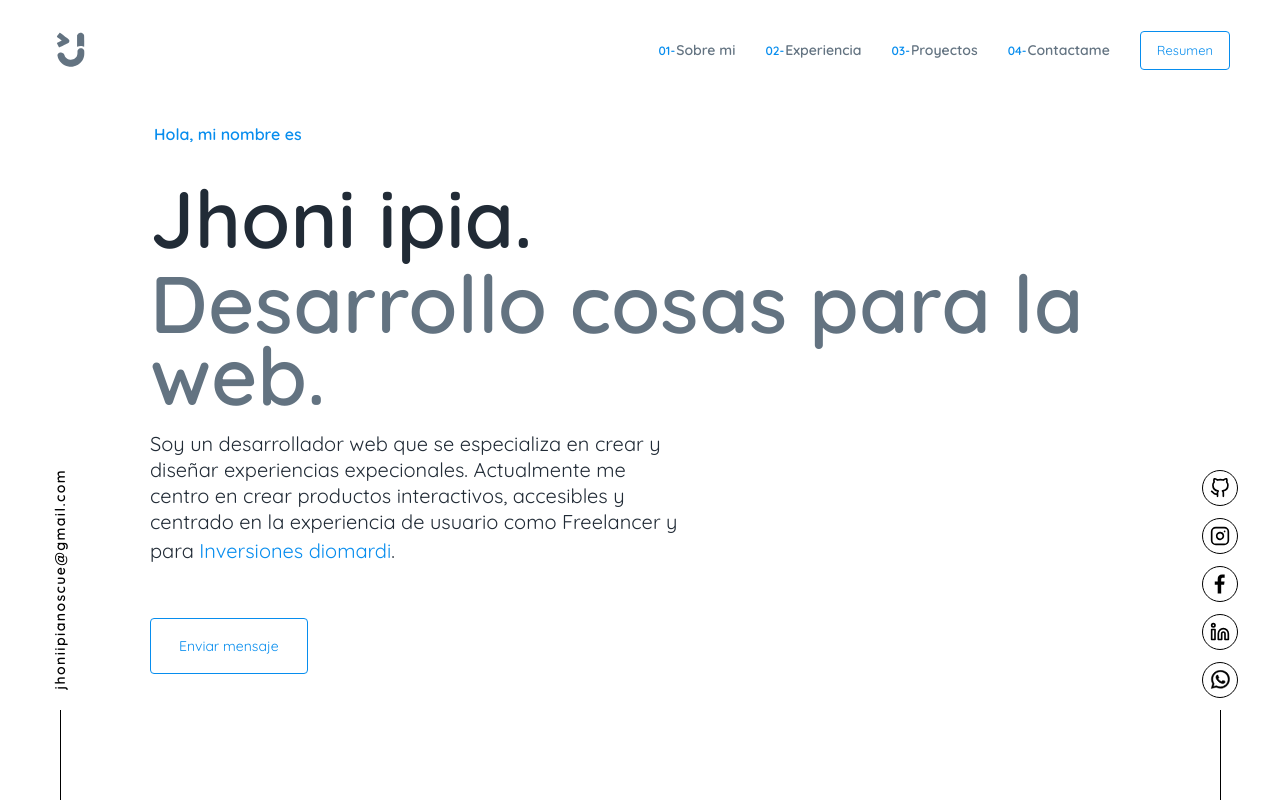
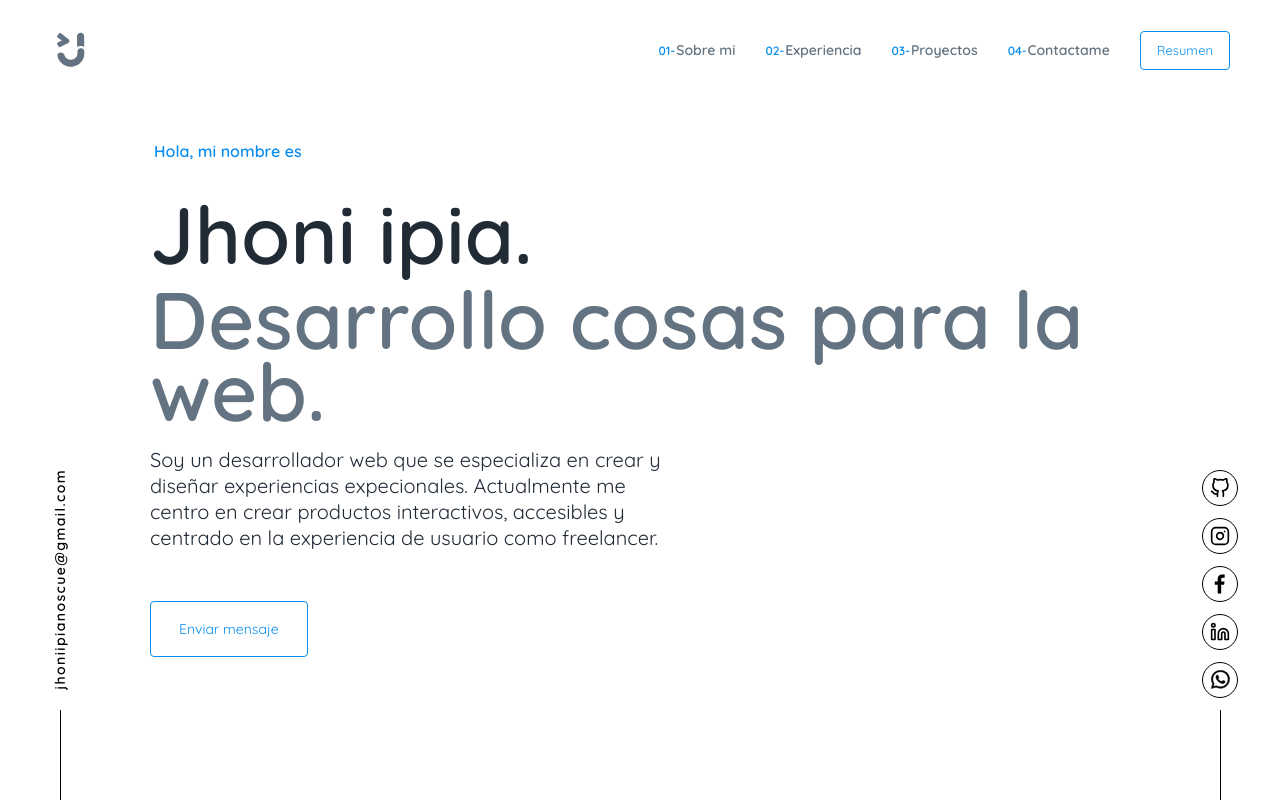
Before and after one commit to Jhonii10/web-site-10, a React (Create React App) app: page / in a window 1280 px wide. Shown: the top 802 px of the page. Built offline with nearby package versions, Linux system fonts and the light colour scheme; a web font is replaced by a local one.

Commit message:
updating information in hero

```diff
--- a/src/components/sections/hero.js
+++ b/src/components/sections/hero.js
@@ -76,11 +76,7 @@ const Hero = () => {
       <p>
         Soy un desarrollador web que se especializa en crear y diseñar experiencias expecionales.
         Actualmente me centro en crear productos interactivos, accesibles
-        y centrado en la experiencia de usuario como Freelancer y para{' '}
-        <a href="https://inversionesdiomardisas.vercel.app/" target="_blank" rel="noreferrer">
-          Inversiones diomardi
-        </a>
-        .
+        y centrado en la experiencia de usuario como freelancer.
       </p>
     </>
   );
--- a/src/contents/featured.js
+++ b/src/contents/featured.js
@@ -47,7 +47,7 @@ export const DATAFEATURE = [
             title: 'Inversiones diomardi',
             cover: '/assets/images/featured/inversionesdiomardi.png',
             github: 'https://github.com/Jhonii10/APP-INDI-1',
-            external: 'https://inversionesdiomardisas.vercel.app/',
+            external: 'https://inversionesdiomardisas-demo.vercel.app/',
             tech: ['React', 'Javascript', 'Firebase', 'Tailwindcss', 'MUI'],
           },
           html: `
```
